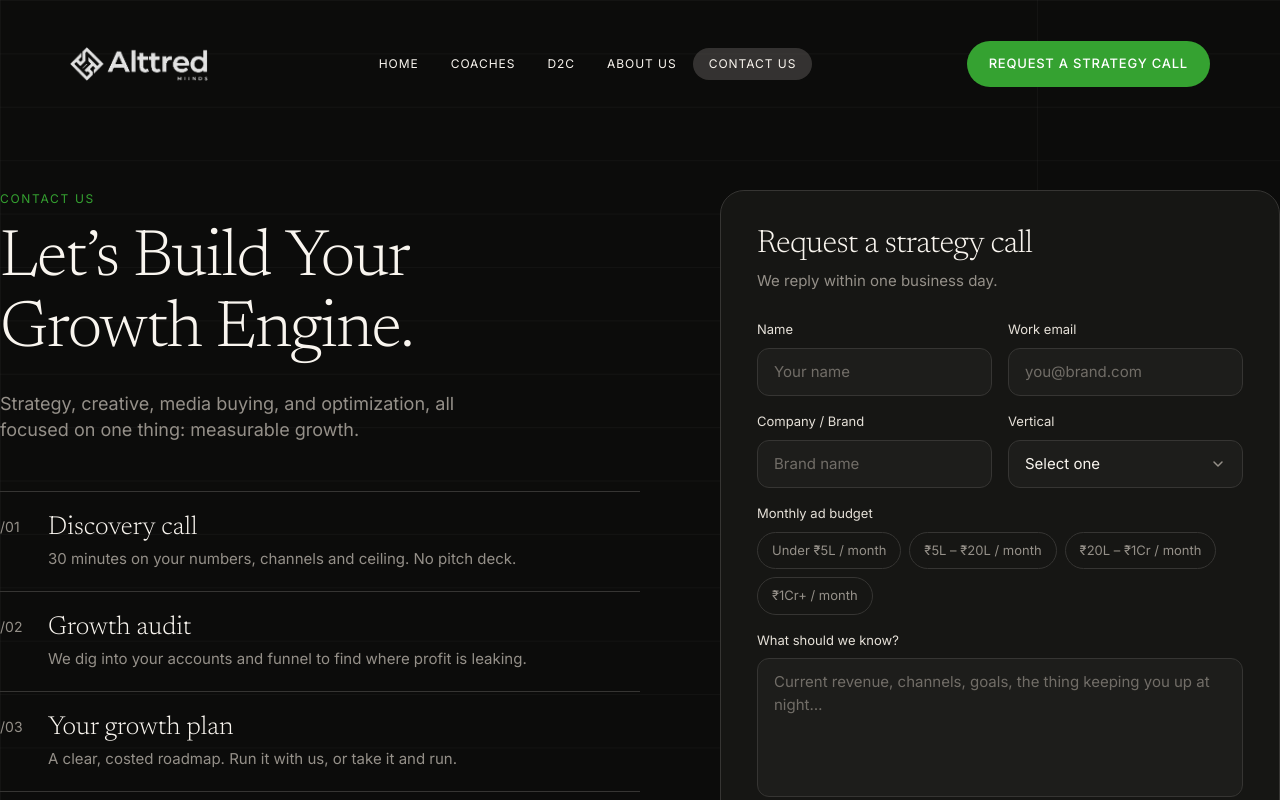
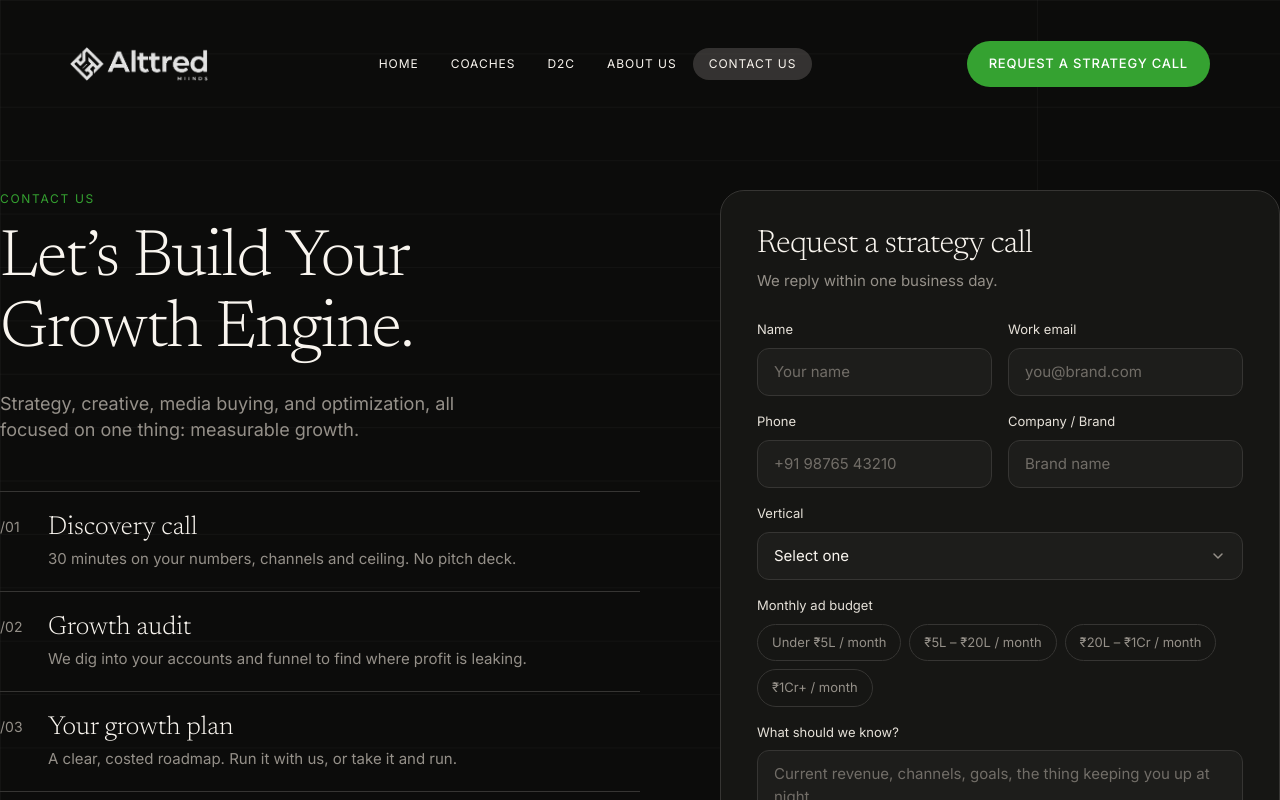
Before and after one commit to Joffin123/alttredmiinds, a Next.js app: page /contact in a window 1280 px wide. Shown: the top 800 px of the page. Built offline with nearby package versions, Linux system fonts and the light colour scheme.

Commit message:
phone field forms

```diff
--- a/src/app/api/contact/route.js
+++ b/src/app/api/contact/route.js
@@ -3,11 +3,12 @@ import nodemailer from 'nodemailer';
 
 export const runtime = 'nodejs';
 
-const MAX = { name: 120, email: 200, company: 160, vertical: 80, budget: 80, message: 5000 };
+const MAX = { name: 120, email: 200, phone: 40, company: 160, vertical: 80, budget: 80, message: 5000 };
 
 const LABELS = {
   name: 'Name',
   email: 'Email',
+  phone: 'Phone',
   company: 'Company',
   vertical: 'Vertical',
   budget: 'Budget',
@@ -36,6 +37,10 @@ export async function POST(request) {
   const errors = {};
   if (data.name.length < 2) errors.name = 'Please enter your name.';
   if (!/^[^\s@]+@[^\s@]+\.[^\s@]{2,}$/.test(data.email)) errors.email = 'Please enter a valid email.';
+  if (data.phone) {
+    const digits = data.phone.replace(/\D/g, '').length;
+    if (!/^\+?[\d\s().-]+$/.test(data.phone) || digits < 7 || digits > 15) errors.phone = 'Please enter a valid phone number.';
+  }
   if (data.message.length < 10) errors.message = 'Please add a little more detail.';
   if (Object.keys(errors).length) {
     return NextResponse.json({ error: 'Please fix the highlighted fields.', errors }, { status: 422 });
--- a/src/components/ContactForm.jsx
+++ b/src/components/ContactForm.jsx
@@ -5,12 +5,16 @@ import { AnimatePresence, motion } from 'framer-motion';
 import { budgetOptions, industries } from '@/data/site';
 import { ArrowIcon } from './Button';
 
-const initial = { name: '', email: '', company: '', vertical: '', budget: '', message: '', website: '' };
+const initial = { name: '', email: '', phone: '', company: '', vertical: '', budget: '', message: '', website: '' };
+
+// Optional, but if given it must look like a real number: 7-15 digits, with + ( ) - . and spaces allowed.
+const validPhone = (v) => /^\+?[\d\s().-]+$/.test(v) && v.replace(/\D/g, '').length >= 7 && v.replace(/\D/g, '').length <= 15;
 
 function validate(values) {
   const errors = {};
   if (values.name.trim().length < 2) errors.name = 'Please enter your name.';
   if (!/^[^\s@]+@[^\s@]+\.[^\s@]{2,}$/.test(values.email.trim())) errors.email = 'Please enter a valid email.';
+  if (values.phone.trim() && !validPhone(values.phone.trim())) errors.phone = 'Please enter a valid phone number.';
   if (values.message.trim().length < 10) errors.message = 'A sentence or two helps us prepare (10+ characters).';
   return errors;
 }
@@ -95,10 +99,13 @@ export default function ContactForm({ compact = false, onDone }) {
             <Field label="Work email" error={errors.email}>
               <input name="email" type="email" value={values.email} onChange={update} autoComplete="email" className="field" placeholder="you@brand.com" />
             </Field>
+            <Field label="Phone" error={errors.phone}>
+              <input name="phone" type="tel" inputMode="tel" value={values.phone} onChange={update} autoComplete="tel" className="field" placeholder="+91 98765 43210" />
+            </Field>
             <Field label="Company / Brand">
               <input name="company" value={values.company} onChange={update} autoComplete="organization" className="field" placeholder="Brand name" />
             </Field>
-            <Field label="Vertical">
+            <Field label="Vertical" className={compact ? 'sm:col-span-2' : 'md:col-span-2'}>
               <select name="vertical" value={values.vertical} onChange={update} className="field appearance-none">
                 <option value="">Select one</option>
                 {industries.map((i) => (
@@ -168,9 +175,9 @@ export default function ContactForm({ compact = false, onDone }) {
   );
 }
 
-function Field({ label, error, children }) {
+function Field({ label, error, className = '', children }) {
   return (
-    <label className="block">
+    <label className={`block ${className}`}>
       <span className="mb-2 block text-[13px] text-sand">{label}</span>
       {children}
       <AnimatePresence>
```
